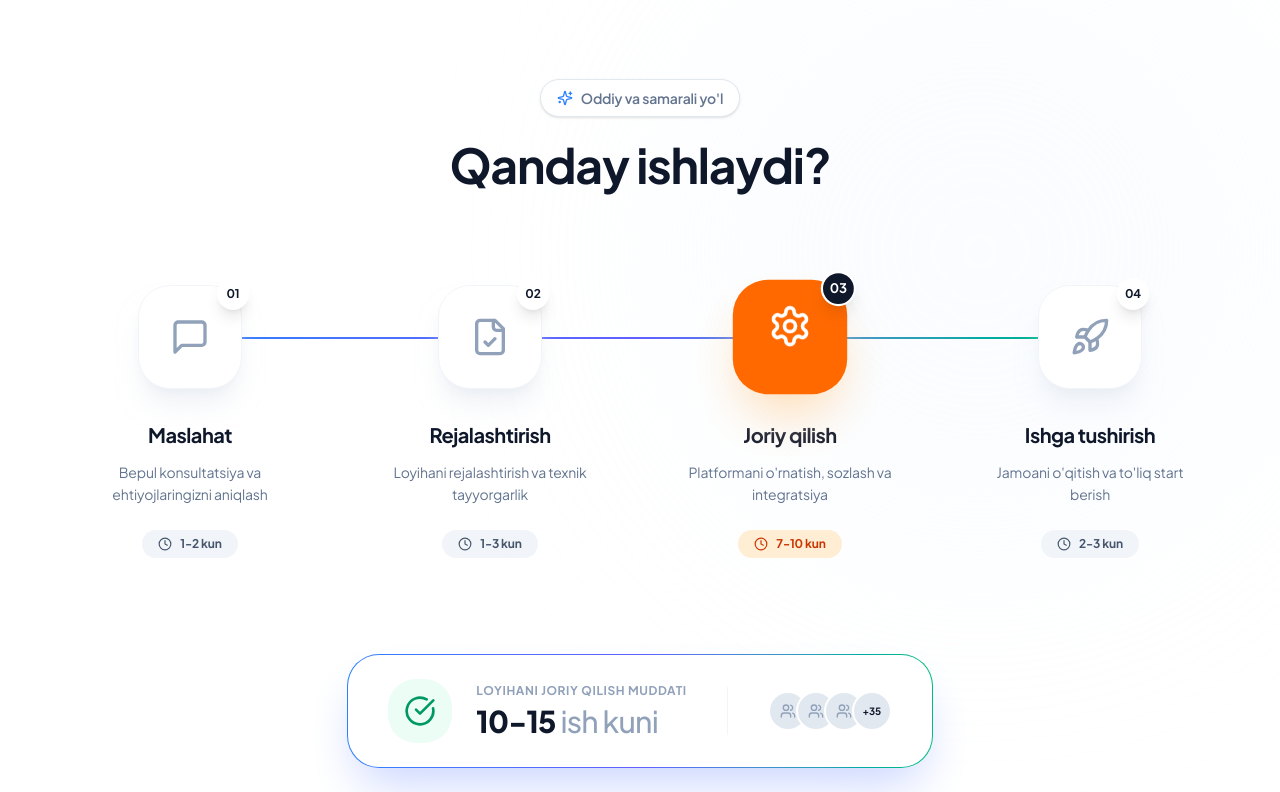
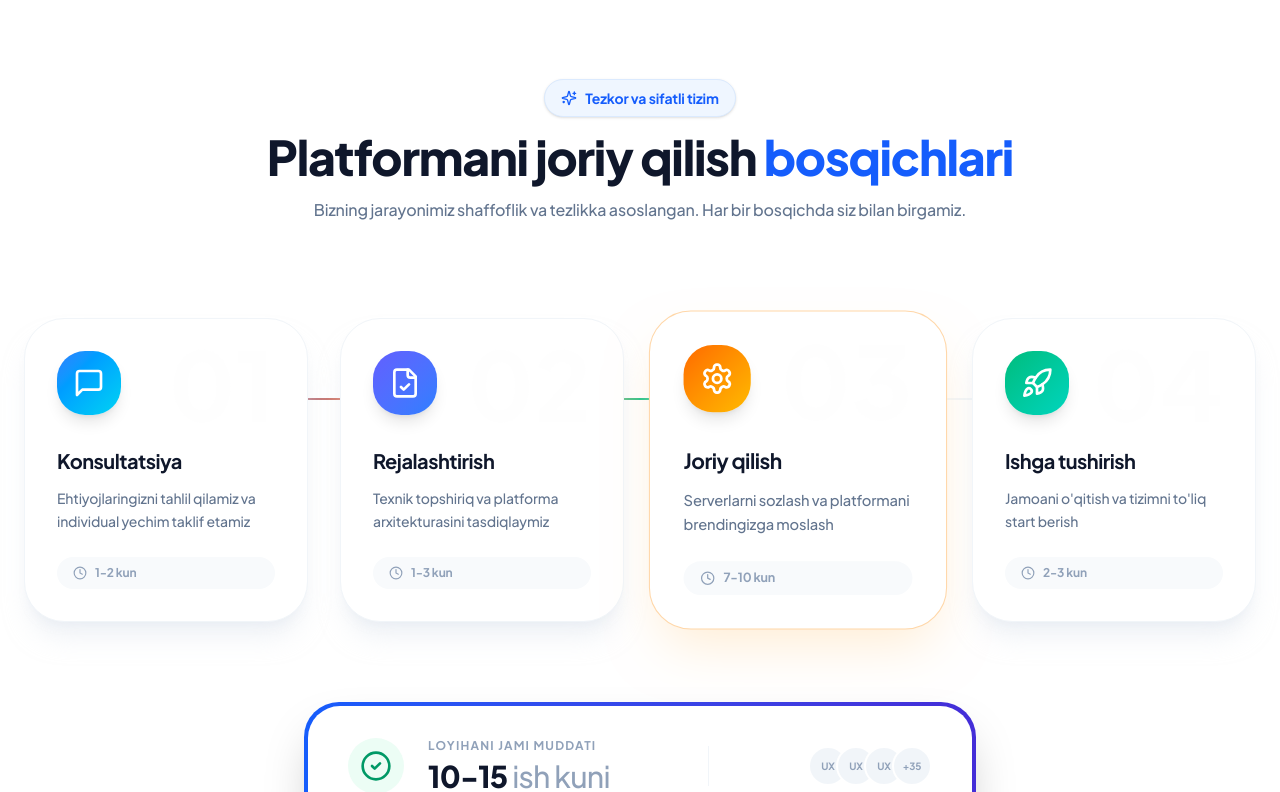
Before and after one commit to AdhamNomozov/EduPlatforma_landing, a Next.js app: page / in a window 1280 px wide. Shown: the part 3680-4472 px from the top of the page. Built offline with nearby package versions, Linux system fonts and the light colour scheme.

Commit message:
Refactor Process component with updated steps and styles
Updated process steps with new titles and descriptions, added scroll animations, and improved layout styles.

```diff
--- a/components/process.tsx
+++ b/components/process.tsx
@@ -1,119 +1,124 @@
 "use client"
 
-import { motion } from "framer-motion"
+import { motion, useScroll, useSpring } from "framer-motion"
+import { useRef } from "react"
 import {
   MessageSquare,
   FileCheck,
   Settings,
   Rocket,
   Clock,
-  CheckCircle,
-  Sparkles,
-  Users as UsersIcon // MUAMMO SHU YERDA EDI - ENDI IMPORT QILINDI
+  CheckCircle2,
+  Sparkles
 } from "lucide-react"
 
 export function Process() {
+  const containerRef = useRef(null)
+  const { scrollYProgress } = useScroll({
+    target: containerRef,
+    offset: ["start end", "end start"]
+  })
+
+  const scaleX = useSpring(scrollYProgress, {
+    stiffness: 100,
+    damping: 30,
+    restDelta: 0.001
+  })
+
   const steps = [
     {
       icon: MessageSquare,
-      title: "Maslahat",
-      description: "Bepul konsultatsiya va ehtiyojlaringizni aniqlash",
+      title: "Konsultatsiya",
+      desc: "Ehtiyojlaringizni tahlil qilamiz va individual yechim taklif etamiz",
       duration: "1-2 kun",
-      color: "blue"
+      color: "from-blue-500 to-cyan-400"
     },
     {
       icon: FileCheck,
       title: "Rejalashtirish",
-      description: "Loyihani rejalashtirish va texnik tayyorgarlik",
+      desc: "Texnik topshiriq va platforma arxitekturasini tasdiqlaymiz",
       duration: "1-3 kun",
-      color: "indigo"
+      color: "from-indigo-500 to-blue-500"
     },
     {
       icon: Settings,
       title: "Joriy qilish",
-      description: "Platformani o'rnatish, sozlash va integratsiya",
+      desc: "Serverlarni sozlash va platformani brendingizga moslash",
       duration: "7-10 kun",
-      highlight: true,
-      color: "orange"
+      color: "from-orange-500 to-amber-400",
+      highlight: true
     },
     {
       icon: Rocket,
       title: "Ishga tushirish",
-      description: "Jamoani o'qitish va to'liq start berish",
+      desc: "Jamoani o'qitish va tizimni to'liq start berish",
       duration: "2-3 kun",
-      color: "emerald"
-    },
+      color: "from-emerald-500 to-teal-400"
+    }
   ]
 
   return (
-    <section id="jarayon" className="py-32 relative overflow-hidden bg-transparent">
-      <div className="absolute top-0 right-0 w-[600px] h-[600px] bg-blue-50/30 rounded-full blur-[120px] -z-10" />
+    <section ref={containerRef} id="jarayon" className="py-32 relative overflow-hidden bg-white">
+      {/* Background Decor */}
+      <div className="absolute top-0 left-1/2 -translate-x-1/2 w-full h-full bg-[radial-gradient(#e5e7eb_1px,transparent_1px)] [background-size:32px_32px] [mask-image:radial-gradient(ellipse_50%_50%_at_50%_50%,#000_70%,transparent_100%)] opacity-20 -z-10" />
 
       <div className="container mx-auto px-6 max-w-7xl">
-        <div className="text-center mb-24">
+        <div className="text-center mb-24 space-y-4">
           <motion.div
             initial={{ opacity: 0, y: 20 }}
             whileInView={{ opacity: 1, y: 0 }}
-            viewport={{ once: true }}
-            className="inline-flex items-center gap-2 px-4 py-2 rounded-full bg-white border border-slate-200 shadow-sm text-slate-500 text-sm font-semibold mb-6"
+            className="inline-flex items-center gap-2 px-4 py-2 rounded-full bg-blue-50 border border-blue-100 text-blue-600 text-sm font-bold shadow-sm"
           >
-            <Sparkles className="w-4 h-4 text-blue-500" />
-            <span>Oddiy va samarali yo'l</span>
+            <Sparkles className="w-4 h-4" />
+            <span>Tezkor va sifatli tizim</span>
           </motion.div>
-          <h2 className="text-4xl md:text-5xl font-bold text-slate-900 tracking-tight">
-            Qanday ishlaydi?
+          <h2 className="text-4xl md:text-5xl font-black text-slate-900 tracking-tight">
+            Platformani joriy qilish <span className="text-blue-600">bosqichlari</span>
           </h2>
+          <p className="text-slate-500 max-w-2xl mx-auto font-medium">
+            Bizning jarayonimiz shaffoflik va tezlikka asoslangan. Har bir bosqichda siz bilan birgamiz.
+          </p>
         </div>
 
-        <div className="relative max-w-6xl mx-auto">
+        <div className="relative">
           {/* Animated Progress Line */}
-          <div className="hidden md:block absolute top-[52px] left-[10%] right-[10%] h-[2px] bg-slate-200 -z-0">
+          <div className="hidden lg:block absolute top-20 left-[10%] right-[10%] h-[2px] bg-slate-100 -z-0">
             <motion.div
-              initial={{ width: 0 }}
-              whileInView={{ width: "100%" }}
-              transition={{ duration: 1.5, ease: "easeInOut" }}
-              viewport={{ once: true }}
-              className="h-full bg-gradient-to-r from-blue-500 via-indigo-500 to-emerald-500"
+              style={{ scaleX }}
+              className="absolute inset-0 bg-gradient-to-r from-blue-600 via-orange-500 to-emerald-500 origin-left"
             />
           </div>
 
-          <div className="grid md:grid-cols-4 gap-12 relative z-10">
+          <div className="grid md:grid-cols-2 lg:grid-cols-4 gap-8 relative z-10">
             {steps.map((step, index) => (
               <motion.div
                 key={index}
-                initial={{ opacity: 0, y: 30 }}
+                initial={{ opacity: 0, y: 40 }}
                 whileInView={{ opacity: 1, y: 0 }}
                 viewport={{ once: true }}
-                transition={{ delay: index * 0.2 }}
-                className="flex flex-col items-center text-center group"
+                transition={{ delay: index * 0.15, duration: 0.6 }}
+                whileHover={{ y: -8 }}
+                className={`relative group bg-white p-8 rounded-[40px] border transition-all duration-500 ${
+                  step.highlight
+                  ? "border-orange-200 shadow-2xl shadow-orange-100 scale-105"
+                  : "border-slate-100 shadow-xl shadow-slate-200/50 hover:border-blue-200"
+                }`}
               >
-                <div className={`
-                  w-[104px] h-[104px] rounded-[32px] flex items-center justify-center mb-8
-                  transition-all duration-500 relative
-                  ${step.highlight
-                    ? "bg-orange-500 text-white shadow-2xl shadow-orange-200 scale-110"
-                    : "bg-white text-slate-400 border border-slate-100 shadow-xl shadow-slate-200/50 group-hover:border-blue-200 group-hover:text-blue-500"}
-                `}>
-                  <step.icon className={`w-10 h-10 ${step.highlight ? "animate-bounce" : ""}`} />
-                  <div className={`
-                    absolute -top-2 -right-2 w-8 h-8 rounded-full flex items-center justify-center font-bold text-xs border-2 border-white shadow-lg
-                    ${step.highlight ? "bg-slate-900 text-white" : "bg-white text-slate-900"}
-                  `}>
-                    0{index + 1}
-                  </div>
+                {/* Step Number Backdrop */}
+                <span className="absolute top-4 right-8 text-8xl font-black text-slate-50 opacity-[0.03] group-hover:opacity-[0.08] transition-opacity select-none">
+                  0{index + 1}
+                </span>
+
+                <div className={`w-16 h-16 rounded-2xl bg-gradient-to-br ${step.color} flex items-center justify-center text-white shadow-lg mb-8 group-hover:rotate-6 transition-transform duration-500`}>
+                  <step.icon className="w-8 h-8" />
                 </div>
 
                 <h3 className="text-xl font-bold text-slate-900 mb-3">{step.title}</h3>
-                <p className="text-slate-500 text-sm leading-relaxed mb-6 px-4">
-                  {step.description}
+                <p className="text-slate-500 text-sm leading-relaxed mb-6 font-medium">
+                  {step.desc}
                 </p>
 
-                <div className={`
-                  inline-flex items-center gap-2 px-4 py-1.5 rounded-full text-xs font-bold transition-colors
-                  ${step.highlight
-                    ? "bg-orange-100 text-orange-700"
-                    : "bg-slate-100 text-slate-600 group-hover:bg-blue-50 group-hover:text-blue-600"}
-                `}>
+                <div className="flex items-center gap-2 text-xs font-bold py-2 px-4 bg-slate-50 rounded-full text-slate-400 group-hover:bg-blue-50 group-hover:text-blue-600 transition-colors">
                   <Clock className="w-3.5 h-3.5" />
                   {step.duration}
                 </div>
@@ -121,28 +126,28 @@ export function Process() {
             ))}
           </div>
 
-          {/* Final Summary Card */}
+          {/* Bottom Summary Card */}
           <motion.div
             initial={{ opacity: 0, scale: 0.9 }}
             whileInView={{ opacity: 1, scale: 1 }}
-            viewport={{ once: true }}
-            className="mt-24 flex justify-center"
+            className="mt-20 max-w-2xl mx-auto"
           >
-            <div className="relative p-[1px] rounded-[32px] bg-gradient-to-r from-blue-500 via-indigo-500 to-emerald-500 shadow-2xl shadow-indigo-200">
-              <div className="bg-white rounded-[31px] px-10 py-6 flex flex-col md:flex-row items-center gap-6">
-                <div className="w-16 h-16 bg-emerald-50 rounded-2xl flex items-center justify-center">
-                  <CheckCircle className="w-8 h-8 text-emerald-600" />
+            <div className="bg-gradient-to-r from-blue-600 to-indigo-700 rounded-[35px] p-1 shadow-2xl">
+              <div className="bg-white rounded-[32px] px-10 py-8 flex flex-col md:flex-row items-center justify-between gap-6">
+                <div className="flex items-center gap-6">
+                  <div className="w-14 h-14 bg-emerald-50 rounded-2xl flex items-center justify-center">
+                    <CheckCircle2 className="w-8 h-8 text-emerald-600" />
+                  </div>
+                  <div>
+                    <p className="text-slate-400 text-xs font-bold uppercase tracking-widest mb-1">Loyihani jami muddati</p>
+                    <h4 className="text-3xl font-black text-slate-900">10-15 <span className="text-slate-400 font-medium">ish kuni</span></h4>
+                  </div>
                 </div>
-                <div className="text-center md:text-left">
-                  <p className="text-slate-400 text-xs font-bold uppercase tracking-wider mb-1">Loyihani joriy qilish muddati</p>
-                  <h4 className="text-3xl font-black text-slate-900">10-15 <span className="text-slate-400 font-medium">ish kuni</span></h4>
-                </div>
-                <div className="hidden md:block w-[1px] h-12 bg-slate-100 mx-4" />
+                <div className="h-10 w-[1px] bg-slate-100 hidden md:block" />
                 <div className="flex -space-x-3">
                   {[1,2,3,4].map((i) => (
-                    <div key={i} className="w-10 h-10 rounded-full border-2 border-white bg-slate-200 flex items-center justify-center text-[10px] font-bold">
-                      {/* Users o'rniga UsersIcon ishlatildi */}
-                      {i === 4 ? "+35" : <UsersIcon className="w-4 h-4 text-slate-400" />}
+                    <div key={i} className="w-10 h-10 rounded-full border-2 border-white bg-slate-100 flex items-center justify-center text-[10px] font-bold text-slate-400">
+                      {i === 4 ? "+35" : "UX"}
                     </div>
                   ))}
                 </div>
```
